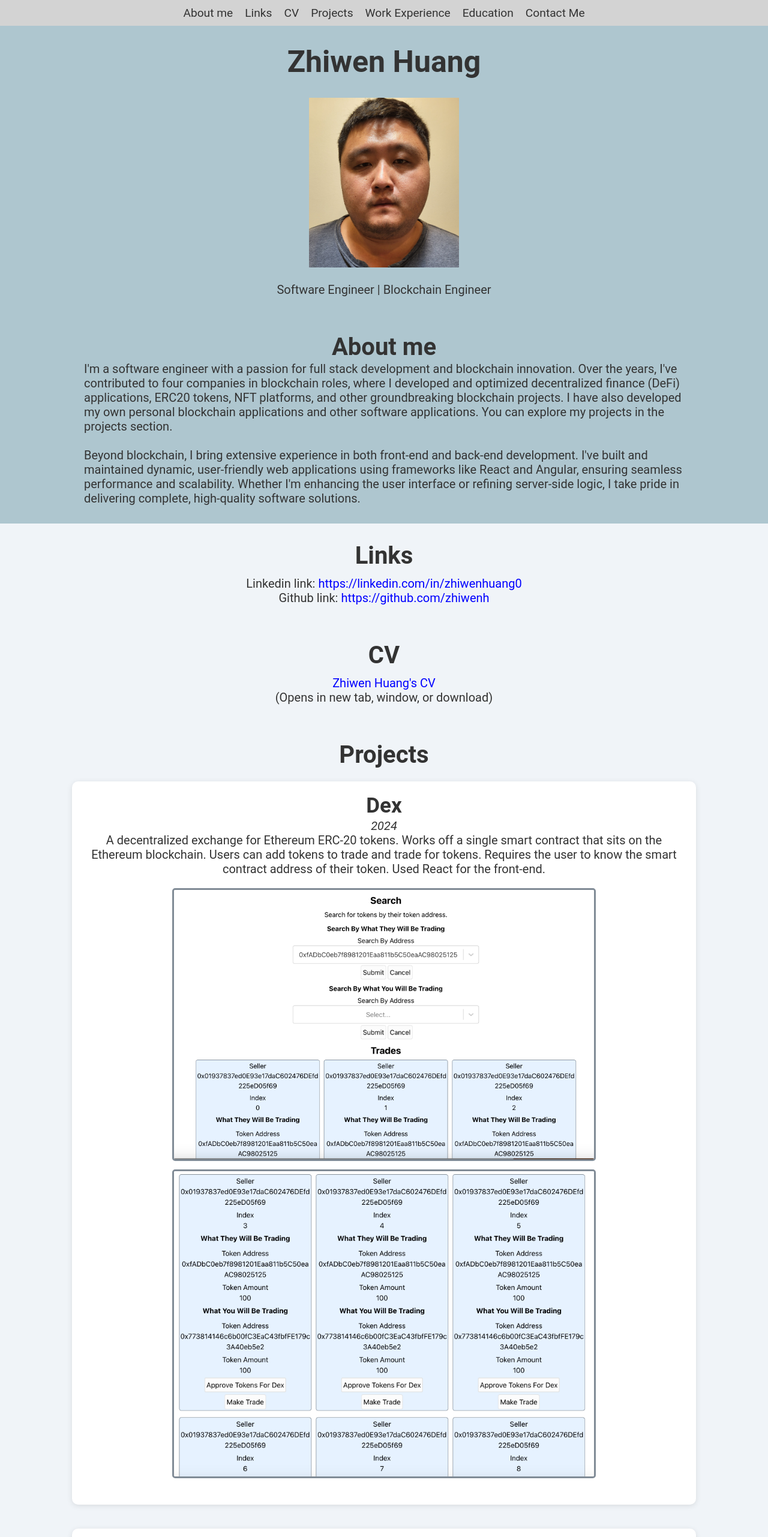
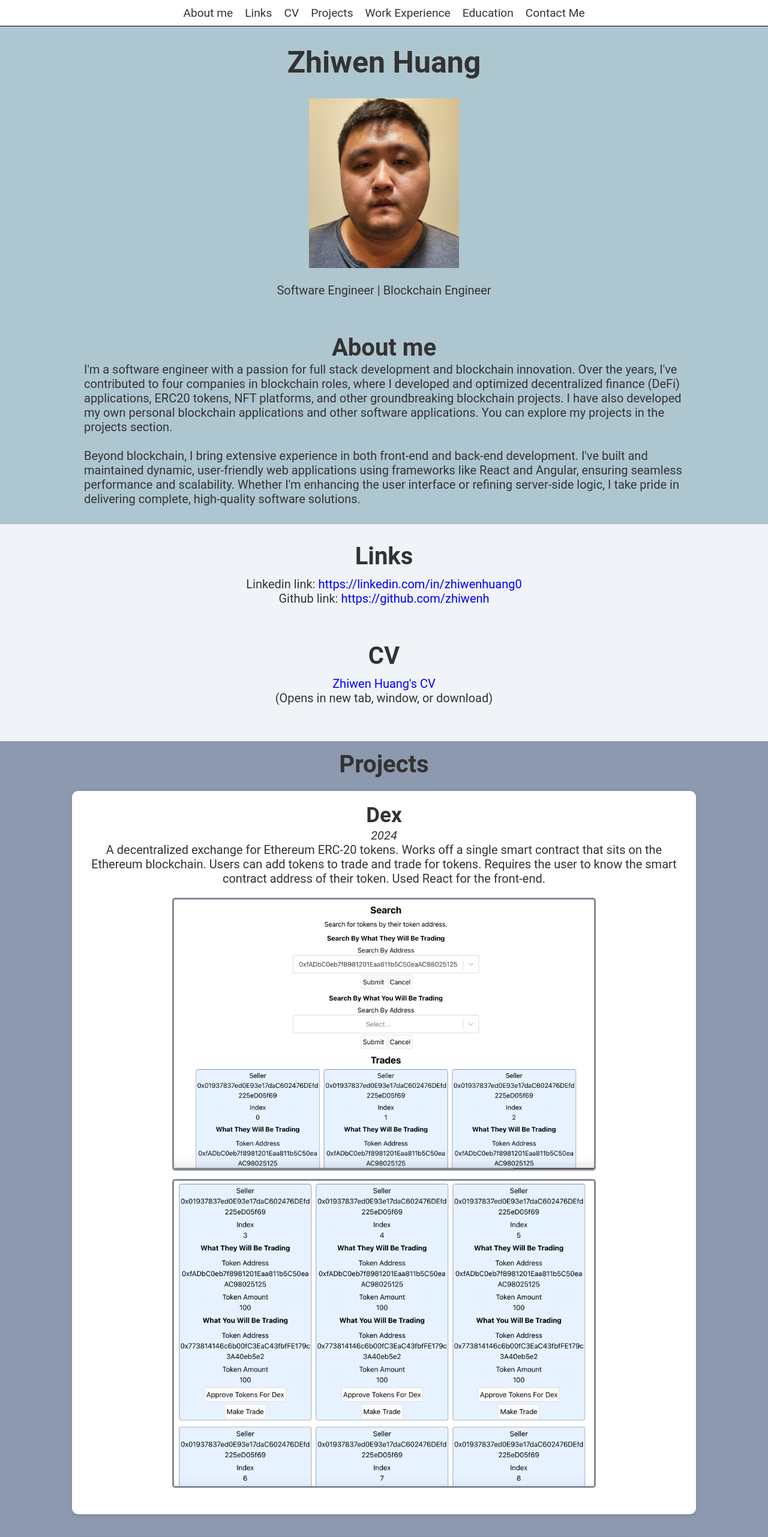
Before and after one commit to zhiwenh/personal-website, a React (Create React App) app in the folder client/: page / in a window 1280 px wide. Shown: the top 2563 px of the page at 60% size. Built offline with nearby package versions, Linux system fonts and the light colour scheme.

Commit message:
Website updates

```diff
--- a/client/src/App.css
+++ b/client/src/App.css
@@ -87,8 +87,9 @@ a, a:hover, a:visited, a:active {
   padding-top: 10px;
   padding-bottom: 10px;
   width: 100%;
-  background-color: #D3D3D3; /* Light Gray */
+  background-color: white;
   overflow: hidden;
+  border-bottom: 1px solid black;
 }
 
 .nav-bar a {
@@ -150,6 +151,10 @@ a, a:hover, a:visited, a:active {
 
 .short-summary-wrap {
   margin-bottom: 60px;
+  width: 90%;
+  max-width: 1000px;
+  margin-left: auto;
+  margin-right: auto;
 }
 
 .short-summary {
@@ -220,11 +225,13 @@ a, a:hover, a:visited, a:active {
   text-align: center;
 }
 
-.project-wrap {
-  margin-bottom: 60px;
+.projects-wrap {
+  margin-bottom: 45px;
   margin-left: auto;
   margin-right: auto;
-  background-color: #AEC6CF;
+  background-color: #8D99AE;
+  padding-top: 15px;
+  padding-bottom: 15px;
 }
 
 .projects-header {
@@ -305,7 +312,7 @@ a, a:hover, a:visited, a:active {
 }
 
 .work-experience-wrap {
-  margin-bottom: 60px;
+  margin-bottom: 45px;
 }
 
 .work-experience-header {
@@ -315,7 +322,7 @@ a, a:hover, a:visited, a:active {
 }
 
 .work-experience {
-  margin-bottom: 20px;
+  margin-bottom: 25px;
   background-color: white;
   border-radius: 10px;
   box-shadow: 0 2px 10px rgba(0, 0, 0, 0.1);
@@ -404,6 +411,11 @@ a, a:hover, a:visited, a:active {
   font-size: 20px;
 }
 
+.education-and-contact-me-wrap {
+  background-color: #C9ADA7;
+  padding-top: 15px;
+}
+
 .education-wrap {
   margin-bottom: 60px;
   width: 90%;
@@ -455,7 +467,7 @@ a, a:hover, a:visited, a:active {
 }
 
 .contact-me-wrap {
-  margin-bottom: 60px;
+  padding-bottom: 45px;
   width: 90%;
   max-width: 1000px;
   margin-left: auto;
--- a/client/src/App.js
+++ b/client/src/App.js
@@ -371,6 +371,7 @@ function App() {
             ]}
           />
         </div>
+        <div className="education-and-contact-me-wrap">
           <div className="education-wrap">
             <div className="education-header" id="education-id">
               Education
@@ -400,6 +401,7 @@ function App() {
           </div>
         </div>
       </div>
+    </div>
   );
 }
 
```
Lines whose indentation alone changed are shown as unchanged.
